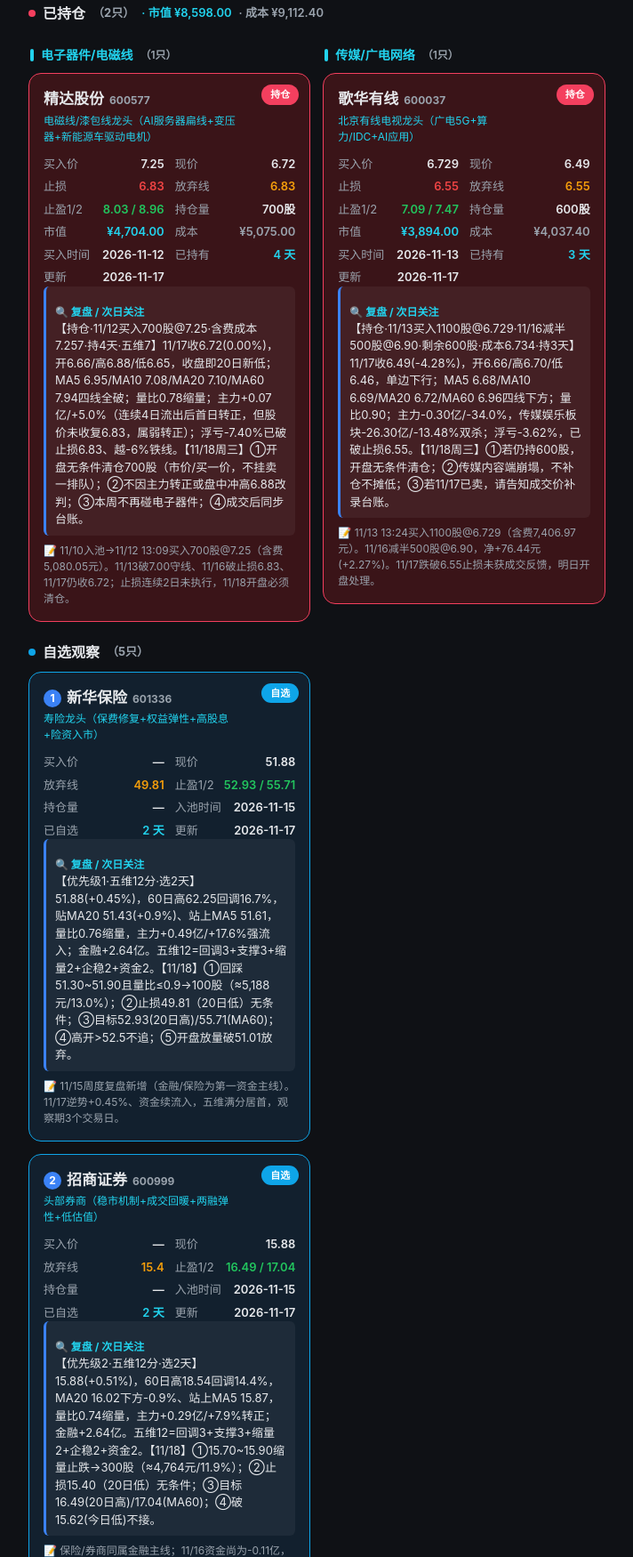
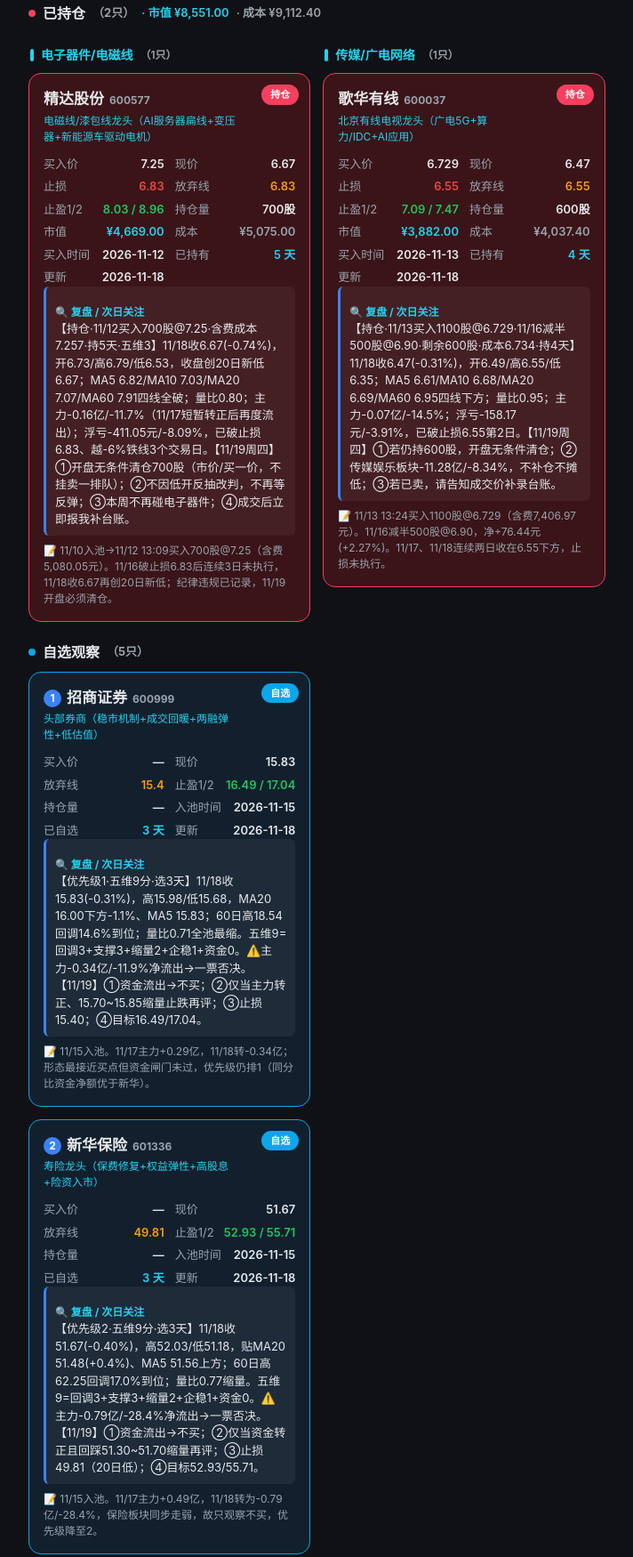
Before and after one commit to withender/A-gu-candidate-pool, a plain HTML site: page index.html in a window 1280 px wide. Shown: the part 295-2045 px from the top of the page at 89% size, without its empty margins (118-830 px from the left). Drawn offline with Linux system fonts and the light colour scheme.

Commit message:
收盘复盘(11/18): 清仓两只破止损持仓，候选资金闸门全否

```diff
--- a/index.html
+++ b/index.html
@@ -105,7 +105,7 @@ const DEFAULT_DATA = [
   "优先级": null,
   "板块": "电子器件/电磁线",
   "买入价": 7.25,
-  "现价": 6.72,
+  "现价": 6.67,
   "止损位": 6.83,
   "放弃线": 6.83,
   "止盈位1": 8.03,
@@ -113,11 +113,11 @@ const DEFAULT_DATA = [
   "持仓量": "700股",
   "题材": "电磁线/漆包线龙头（AI服务器扁线+变压器+新能源车驱动电机）",
   "入池时间": "2026-11-10",
-  "次日关注点": "【持仓·11/12买入700股@7.25·含费成本7.257·持4天·五维7】11/17收6.72(0.00%)，开6.66/高6.88/低6.65，收盘即20日新低；MA5 6.95/MA10 7.08/MA20 7.10/MA60 7.94四线全破；量比0.78缩量；主力+0.07亿/+5.0%（连续4日流出后首日转正，但股价未收复6.83，属弱转正）；浮亏-7.40%已破止损6.83、越-6%铁线。【11/18周三】①开盘无条件清仓700股（市价/买一价，不挂卖一排队）；②不因主力转正或盘中冲高6.88改判；③本周不再碰电子器件；④成交后同步台账。",
-  "备注": "11/10入池→11/12 13:09买入700股@7.25（含费5,080.05元）。11/13破7.00守线、11/16破止损6.83、11/17仍收6.72；止损连续2日未执行，11/18开盘必须清仓。",
-  "更新时间": "2026-11-17",
-  "五维分": 7,
-  "资金流": "+0.07亿/+5.0%(11/17)",
+  "次日关注点": "【持仓·11/12买入700股@7.25·含费成本7.257·持5天·五维3】11/18收6.67(-0.74%)，开6.73/高6.79/低6.53，收盘创20日新低6.67；MA5 6.82/MA10 7.03/MA20 7.07/MA60 7.91四线全破；量比0.80；主力-0.16亿/-11.7%（11/17短暂转正后再度流出）；浮亏-411.05元/-8.09%，已破止损6.83、越-6%铁线3个交易日。【11/19周四】①开盘无条件清仓700股（市价/买一价，不挂卖一排队）；②不因低开反抽改判，不再等反弹；③本周不再碰电子器件；④成交后立即报我补台账。",
+  "备注": "11/10入池→11/12 13:09买入700股@7.25（含费5,080.05元）。11/16破止损6.83后连续3日未执行，11/18收6.67再创20日新低；纪律违规已记录，11/19开盘必须清仓。",
+  "更新时间": "2026-11-18",
+  "五维分": 3,
+  "资金流": "-0.16亿/-11.7%(11/18)",
   "买入时间": "2026-11-12"
  },
  {
@@ -127,7 +127,7 @@ const DEFAULT_DATA = [
   "优先级": null,
   "板块": "传媒/广电网络",
   "买入价": 6.729,
-  "现价": 6.49,
+  "现价": 6.47,
   "止损位": 6.55,
   "放弃线": 6.55,
   "止盈位1": 7.09,
@@ -135,21 +135,42 @@ const DEFAULT_DATA = [
   "持仓量": "600股",
   "题材": "北京有线电视龙头（广电5G+算力/IDC+AI应用）",
   "入池时间": "2026-11-10",
-  "次日关注点": "【持仓·11/13买入1100股@6.729·11/16减半500股@6.90·剩余600股·成本6.734·持3天】11/17收6.49(-4.28%)，开6.66/高6.70/低6.46，单边下行；MA5 6.68/MA10 6.69/MA20 6.72/MA60 6.96四线下方；量比0.90；主力-0.30亿/-34.0%，传媒娱乐板块-26.30亿/-13.48%双杀；浮亏-3.62%，已破止损6.55。【11/18周三】①若仍持600股，开盘无条件清仓；②传媒内容端崩塌，不补仓不摊低；③若11/17已卖，请告知成交价补录台账。",
-  "备注": "11/13 13:24买入1100股@6.729（含费7,406.97元）。11/16减半500股@6.90，净+76.44元(+2.27%)。11/17跌破6.55止损未获成交反馈，明日开盘处理。",
-  "更新时间": "2026-11-17",
-  "五维分": 10,
-  "资金流": "-0.30亿/-34.0%(11/17)",
+  "次日关注点": "【持仓·11/13买入1100股@6.729·11/16减半500股@6.90·剩余600股·成本6.734·持4天】11/18收6.47(-0.31%)，开6.49/高6.55/低6.35；MA5 6.61/MA10 6.68/MA20 6.69/MA60 6.95四线下方；量比0.95；主力-0.07亿/-14.5%；浮亏-158.17元/-3.91%，已破止损6.55第2日。【11/19周四】①若仍持600股，开盘无条件清仓；②传媒娱乐板块-11.28亿/-8.34%，不补仓不摊低；③若已卖，请告知成交价补录台账。",
+  "备注": "11/13 13:24买入1100股@6.729（含费7,406.97元）。11/16减半500股@6.90，净+76.44元(+2.27%)。11/17、11/18连续两日收在6.55下方，止损未执行。",
+  "更新时间": "2026-11-18",
+  "五维分": 4,
+  "资金流": "-0.07亿/-14.5%(11/18)",
   "买入时间": "2026-11-13"
+ },
+ {
+  "股票名称": "招商证券",
+  "代码": "600999",
+  "状态": "自选",
+  "优先级": 1,
+  "板块": "券商/金融",
+  "买入价": null,
+  "现价": 15.83,
+  "止损位": 15.4,
+  "放弃线": 15.4,
+  "止盈位1": 16.49,
+  "止盈位2": 17.04,
+  "持仓量": null,
+  "题材": "头部券商（稳市机制+成交回暖+两融弹性+低估值）",
+  "入池时间": "2026-11-15",
+  "次日关注点": "【优先级1·五维9分·选3天】11/18收15.83(-0.31%)，高15.98/低15.68，MA20 16.00下方-1.1%、MA5 15.83；60日高18.54回调14.6%到位；量比0.71全池最缩。五维9=回调3+支撑3+缩量2+企稳1+资金0。⚠️主力-0.34亿/-11.9%净流出→一票否决。【11/19】①资金流出→不买；②仅当主力转正、15.70~15.85缩量止跌再评；③止损15.40；④目标16.49/17.04。",
+  "备注": "11/15入池。11/17主力+0.29亿，11/18转-0.34亿；形态最接近买点但资金闸门未过，优先级仍排1（同分比资金净额优于新华）。",
+  "更新时间": "2026-11-18",
+  "五维分": 9,
+  "资金流": "-0.34亿/-11.9%(11/18)"
  },
  {
   "股票名称": "新华保险",
   "代码": "601336",
   "状态": "自选",
-  "优先级": 1,
+  "优先级": 2,
   "板块": "保险/金融",
   "买入价": null,
-  "现价": 51.88,
+  "现价": 51.67,
   "止损位": 49.81,
   "放弃线": 49.81,
   "止盈位1": 52.93,
@@ -157,32 +178,11 @@ const DEFAULT_DATA = [
   "持仓量": null,
   "题材": "寿险龙头（保费修复+权益弹性+高股息+险资入市）",
   "入池时间": "2026-11-15",
-  "次日关注点": "【优先级1·五维12分·选2天】51.88(+0.45%)，60日高62.25回调16.7%，贴MA20 51.43(+0.9%)、站上MA5 51.61，量比0.76缩量，主力+0.49亿/+17.6%强流入；金融+2.64亿。五维12=回调3+支撑3+缩量2+企稳2+资金2。【11/18】①回踩51.30~51.90且量比≤0.9→100股（≈5,188元/13.0%）；②止损49.81（20日低）无条件；③目标52.93(20日高)/55.71(MA60)；④高开>52.5不追；⑤开盘放量破51.01放弃。",
-  "备注": "11/15周度复盘新增（金融/保险为第一资金主线）。11/17逆势+0.45%、资金续流入，五维满分居首，观察期3个交易日。",
-  "更新时间": "2026-11-17",
-  "五维分": 12,
-  "资金流": "+0.49亿/+17.6%(11/17)"
- },
- {
-  "股票名称": "招商证券",
-  "代码": "600999",
-  "状态": "自选",
-  "优先级": 2,
-  "板块": "券商/金融",
-  "买入价": null,
-  "现价": 15.88,
-  "止损位": 15.4,
-  "放弃线": 15.4,
-  "止盈位1": 16.49,
-  "止盈位2": 17.04,
-  "持仓量": null,
-  "题材": "头部券商（稳市机制+成交回暖+两融弹性+低估值）",
-  "入池时间": "2026-11-15",
-  "次日关注点": "【优先级2·五维12分·选2天】15.88(+0.51%)，60日高18.54回调14.4%，MA20 16.02下方-0.9%、站上MA5 15.87，量比0.74缩量，主力+0.29亿/+7.9%转正；金融+2.64亿。五维12=回调3+支撑3+缩量2+企稳2+资金2。【11/18】①15.70~15.90缩量止跌→300股（≈4,764元/11.9%）；②止损15.40（20日低）无条件；③目标16.49(20日高)/17.04(MA60)；④破15.62(今日低)不接。",
-  "备注": "保险/券商同属金融主线；11/16资金尚为-0.11亿，11/17转正+0.29亿，故由优先级4升至2。",
-  "更新时间": "2026-11-17",
-  "五维分": 12,
-  "资金流": "+0.29亿/+7.9%(11/17)"
+  "次日关注点": "【优先级2·五维9分·选3天】11/18收51.67(-0.40%)，高52.03/低51.18，贴MA20 51.48(+0.4%)、MA5 51.56上方；60日高62.25回调17.0%到位；量比0.77缩量。五维9=回调3+支撑3+缩量2+企稳1+资金0。⚠️主力-0.79亿/-28.4%净流出→一票否决。【11/19】①资金流出→不买；②仅当资金转正且回踩51.30~51.70缩量再评；③止损49.81（20日低）；④目标52.93/55.71。",
+  "备注": "11/15入池。11/17主力+0.49亿，11/18转为-0.79亿/-28.4%，保险板块同步走弱，故只观察不买，优先级降至2。",
+  "更新时间": "2026-11-18",
+  "五维分": 9,
+  "资金流": "-0.79亿/-28.4%(11/18)"
  },
  {
   "股票名称": "安徽合力",
@@ -191,7 +191,7 @@ const DEFAULT_DATA = [
   "优先级": 3,
   "板块": "机械/工业车辆",
   "买入价": null,
-  "现价": 14.98,
+  "现价": 14.93,
   "止损位": 14.55,
   "放弃线": 14.61,
   "止盈位1": 15.58,
@@ -199,41 +199,20 @@ const DEFAULT_DATA = [
   "持仓量": null,
   "题材": "叉车/工业车辆龙头（智能制造+海外出口+高股息）",
   "入池时间": "2026-11-10",
-  "次日关注点": "【优先级3·五维9分·选2天】14.98(-0.27%)，60日高16.66回调10.1%，MA20 15.17下方-1.3%、MA5 14.99压制，量比0.78，主力-0.02亿/-6.6%小幅流出。五维9=回调3+支撑3+缩量2+企稳1+资金0。【11/18】①资金流出→不买；②仅站上15.18且量比>1才小仓400股（≈6,000元）；③止损14.81（20日低）；④破14.81淘汰。",
-  "备注": "机械行业11/17主力-11.25亿，板块拖累；个股资金由+0.20亿转-0.02亿，降级观察。",
-  "更新时间": "2026-11-17",
-  "五维分": 9,
-  "资金流": "-0.02亿/-6.6%(11/17)"
- },
- {
-  "股票名称": "神州数码",
-  "代码": "000034",
-  "状态": "自选",
-  "优先级": 4,
-  "板块": "信创/算力分销",
-  "买入价": null,
-  "现价": 22.07,
-  "止损位": 20.4,
-  "放弃线": 19.8,
-  "止盈位1": 21.5,
-  "止盈位2": 22.46,
-  "持仓量": null,
-  "题材": "信创/AI算力分销（国产算力+华为昇腾生态+IT服务）",
-  "入池时间": "2026-10-23",
-  "次日关注点": "【优先级4·五维8分·选2天】22.07(+2.41%)，站上MA20 20.99(+5.1%)、MA60 22.30仍压制，量比1.61放量创20日新高，主力+0.34亿/+5.6%。五维8=回调3+支撑1+缩量0+企稳2+资金2。【11/18】①放量新高不追；②回踩20.99~21.30缩量且资金续正再看；③止损19.82（20日低）；④破20.99且资金转出淘汰。",
-  "备注": "11/16资金尚为-0.27亿，11/17随信创/算力反抽转正；但已脱离回调买点，只跟踪不追。",
-  "更新时间": "2026-11-17",
+  "次日关注点": "【优先级3·五维8分·选8天】11/18收14.93(-0.33%)，高15.18/低14.90，MA20 15.17下方-1.6%、MA5 14.91上方；20日低14.81未破；60日高16.55回调9.8%；量比0.76缩量。五维8=回调1+支撑3+缩量2+企稳1+资金1。【11/19】①资金仅+1.2%不算强流入，不买；②仅站上15.18且量比>1、主力净流入>5%才小仓400股；③止损14.81；④破14.81淘汰。",
+  "备注": "机械板块11/18未入资金流出前五，但个股仅微流入；继续观察，不接飞刀。",
+  "更新时间": "2026-11-18",
   "五维分": 8,
-  "资金流": "+0.34亿/+5.6%(11/17)"
+  "资金流": "+0.00亿/+1.2%(11/18)"
  },
  {
   "股票名称": "杭齿前进",
   "代码": "601177",
   "状态": "自选",
-  "优先级": 5,
+  "优先级": 4,
   "板块": "机械/传动设备",
   "买入价": null,
-  "现价": 12.91,
+  "现价": 12.63,
   "止损位": 12.58,
   "放弃线": 12.61,
   "止盈位1": 14.81,
@@ -241,11 +220,32 @@ const DEFAULT_DATA = [
   "持仓量": null,
   "题材": "船用齿轮箱/风电齿轮箱龙头（船舶周期+风电抢装+机器人减速器延伸）",
   "入池时间": "2026-11-10",
-  "次日关注点": "【优先级5·五维6分·选2天】12.91(-3.58%)，破MA20 13.50(-4.4%)、破MA10 13.33，量比0.90，主力-0.19亿/-56.4%大幅流出。五维6=回调3+支撑2+缩量1+企稳0+资金0。【11/18】①资金流出→不买；②收回13.50且缩量止跌再评；③破12.79(今日低)/12.61(20日低)淘汰。",
-  "备注": "机械板块-11.25亿+个股主力-56.4%，长下影承接失效，降为末位。",
-  "更新时间": "2026-11-17",
-  "五维分": 6,
-  "资金流": "-0.19亿/-56.4%(11/17)"
+  "次日关注点": "【优先级4·五维7分·选6天】11/18收12.63(-2.17%)，低12.62，收在20日低12.61上方0.2%；MA5 13.26/MA10 13.30/MA20 13.47/MA60 13.53全破；量比0.66缩量。五维7=回调3+支撑2+缩量2+企稳0+资金0。⚠️主力-0.05亿/-18.9%净流出。【11/19】①资金流出→不买；②仅收回13.47且资金转正再评；③破12.61淘汰。",
+  "备注": "机械/传动弱势，20日低岌岌可危；资金连续流出，降为第4。",
+  "更新时间": "2026-11-18",
+  "五维分": 7,
+  "资金流": "-0.05亿/-18.9%(11/18)"
+ },
+ {
+  "股票名称": "神州数码",
+  "代码": "000034",
+  "状态": "自选",
+  "优先级": 5,
+  "板块": "信创/算力分销",
+  "买入价": null,
+  "现价": 23,
+  "止损位": 20.4,
+  "放弃线": 19.8,
+  "止盈位1": 24.2,
+  "止盈位2": 25.8,
+  "持仓量": null,
+  "题材": "信创/AI算力分销（国产算力+华为昇腾生态+IT服务）",
+  "入池时间": "2026-10-23",
+  "次日关注点": "【优先级5·五维3分·选3天】11/18收23.00(+4.21%)，放量创20日新高（量比1.87、换手5.74%），主力+1.26亿/+14.8%强流入；但已站上MA20 21.08达+9.1%，脱离回调买点。五维3=回调1+支撑0+缩量0+企稳0+资金2。【11/19】①放量新高不追；②仅回踩21.10~21.50缩量且主力续正再看；③止损19.82；④目标24.20/25.80。",
+  "备注": "唯一强流入标的，但形态属突破追高，不符合「回调中选股」；只跟踪回踩，不追。",
+  "更新时间": "2026-11-18",
+  "五维分": 3,
+  "资金流": "+1.26亿/+14.8%(11/18)"
  }
 ];
 
```
